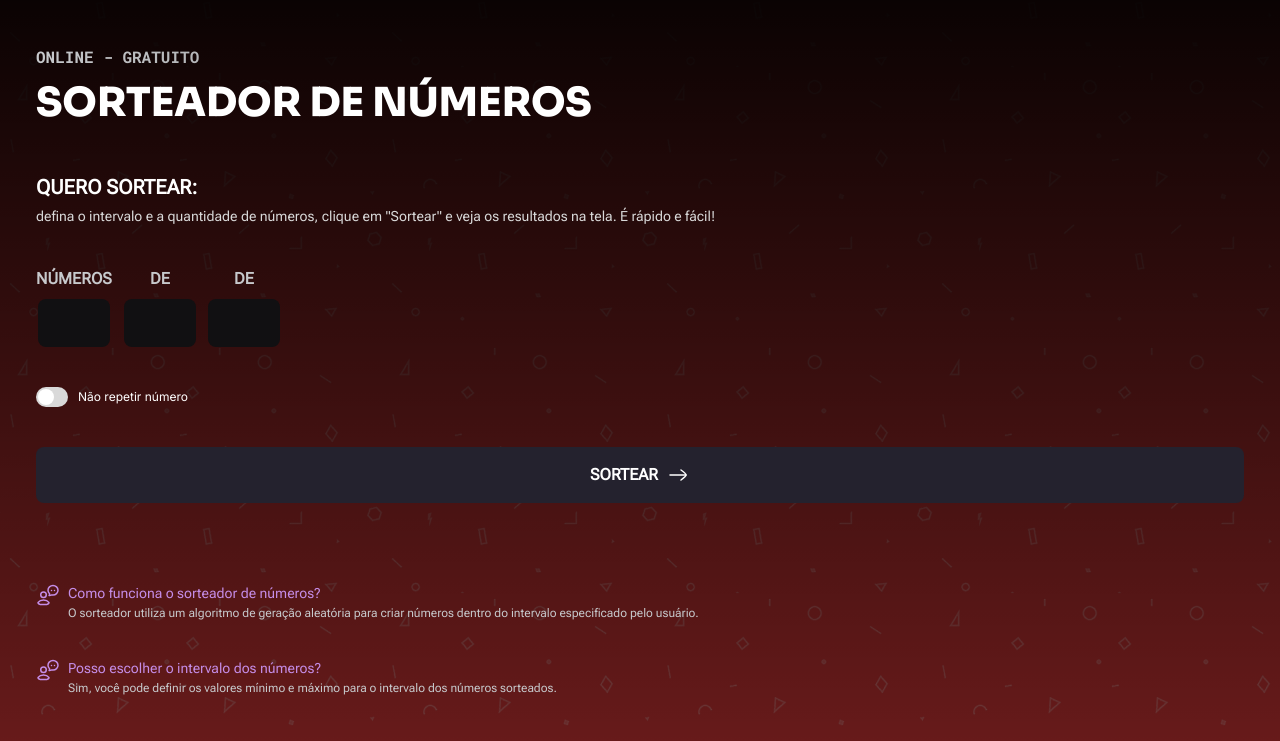
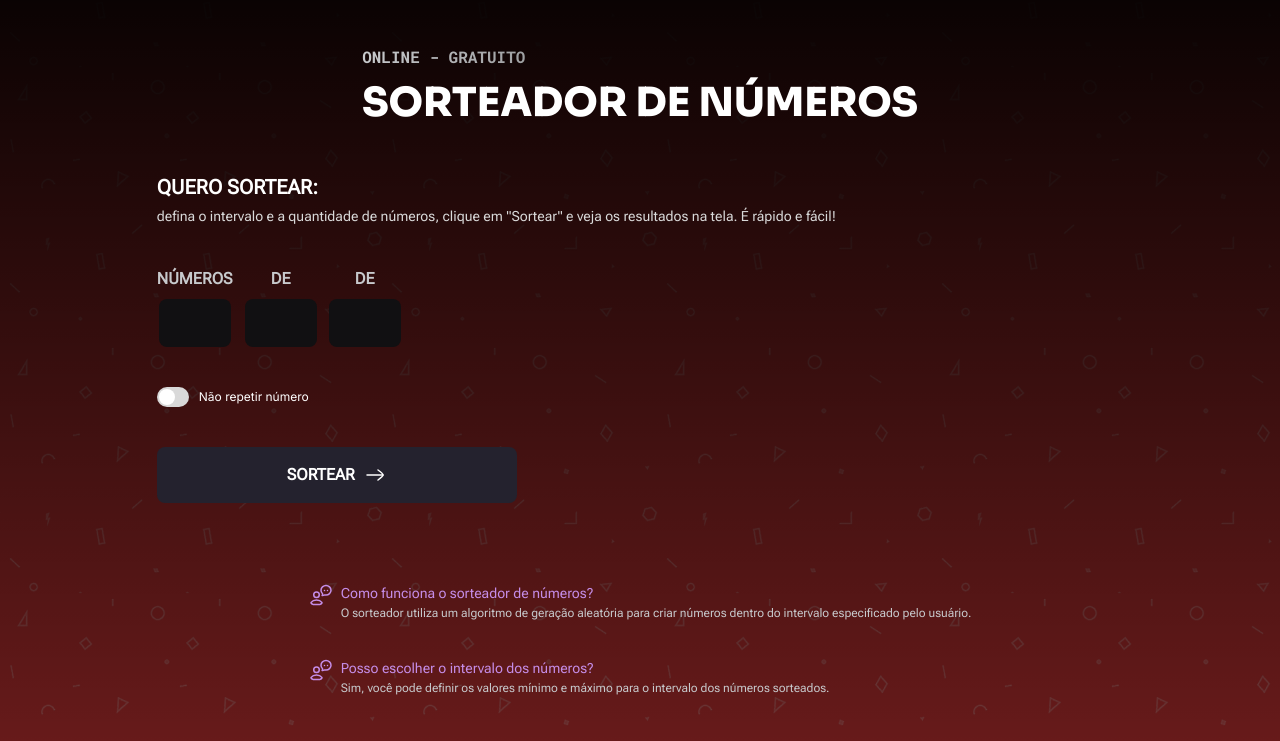
Before and after one commit to macedocmateus/Numbers, a plain HTML site: page index.html in a window 1280 px wide. Shown: the part 81-822 px from the top of the page. Drawn offline with Linux system fonts and the light colour scheme.

Commit message:
form ajust

```diff
--- a/index.html
+++ b/index.html
@@ -56,7 +56,7 @@
                 <label for="switch-button" id="switch-label">Não repetir número</label>
             </div>
 
-            <button>
+            <button type="submit">
                 SORTEAR
                 <svg width="24" height="24" viewBox="0 0 24 24" fill="none" xmlns="http://www.w3.org/2000/svg">
                     <path d="M20.0001 11.9998H4.00012" stroke="white" stroke-width="1.5" stroke-linecap="round"
--- a/src/components/footer.css
+++ b/src/components/footer.css
@@ -2,6 +2,8 @@
     display: flex;
     flex-direction: column;
     gap: 2.25rem;
+    max-width: 80%;
+    margin: auto;
 
 }
 
--- a/src/components/header.css
+++ b/src/components/header.css
@@ -2,12 +2,14 @@
     display: flex;
     flex-direction: column;
     gap: 3rem;
+    max-width: 80%;
+    margin: auto;
 }
 
 .header-content .logo {
     display: flex;
+    justify-content: center;
     align-items: center;
-    justify-content: center;
     gap: 0.75rem;
 }
 
--- a/src/components/main.css
+++ b/src/components/main.css
@@ -6,6 +6,8 @@
     display: flex;
     flex-direction: column;
     gap: 2.5rem;
+    max-width: 80%;
+    margin: auto;
 }
 
 .main-content form .orientation {
@@ -78,7 +80,7 @@
 .switch-container {
     display: flex;
     align-items: center;
-    gap: 10px;
+    gap: 0.625rem;
 }
 
 
@@ -126,7 +128,7 @@ input:checked+.slider {
 
 
 input:checked+.slider:before {
-    transform: translateX(12px);
+    transform: translateX(0.75rem);
 }
 
 .switch-container label[for="switch-button"] {
@@ -136,6 +138,8 @@ input:checked+.slider:before {
 .main-content form button {
     display: flex;
     padding: 1rem;
+    max-width: 360px;
+    /* margin: 0 auto; */
     justify-content: center;
     align-items: center;
     border: none;
```
